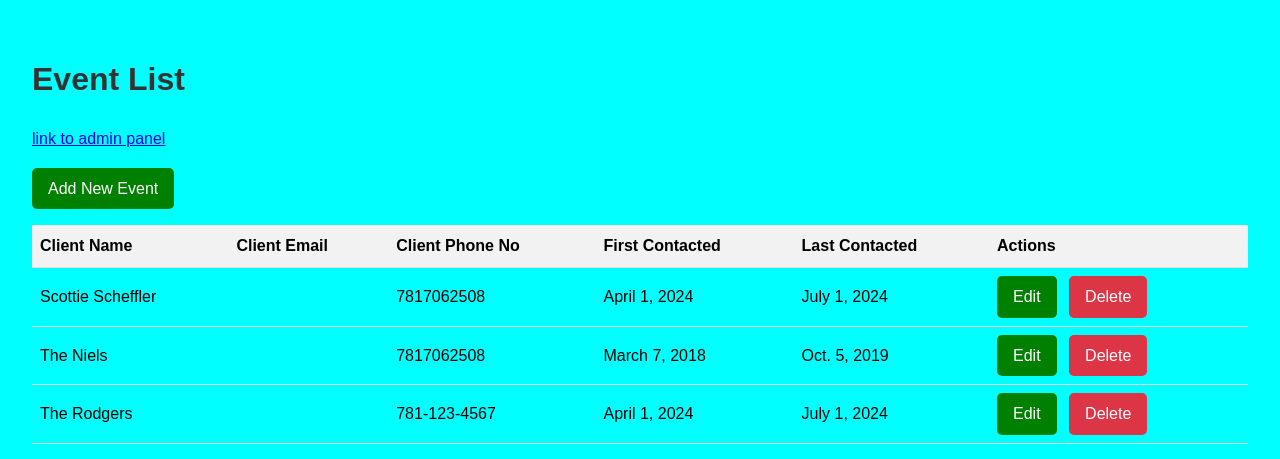
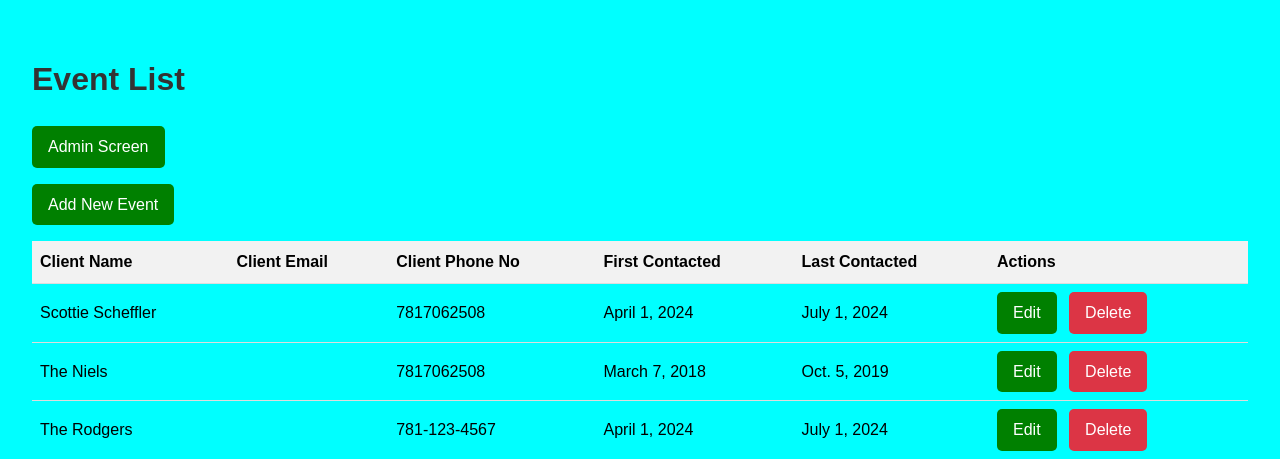
Before and after one commit to SteveEhrhardt/EventPlanningApp, a Django app: page / in a window 1280 px wide. Shown: the part 115-574 px from the top of the page. Run offline with Django 3.2, Linux system fonts and the light colour scheme; data comes from the database, SQL or seed files in the repository.

Commit message:
changed link to Admin Screen to a button to match the other buttons in event_list..html

```diff
--- a/EventsApp/templates/EventsApp/event_list.html
+++ b/EventsApp/templates/EventsApp/event_list.html
@@ -2,7 +2,7 @@
 
 {% block content %}
 <h1>Event List</h1>
-<p><a href="{% url 'admin:index' %}">link to admin panel</a></p>
+<p><a href="{% url 'admin:index' %}" class="btn btn-green">Admin Screen</a></p>
 <a href="{% url 'event_create' %}" class="btn btn-green">Add New Event</a>
 <table>
     <thead>
```
